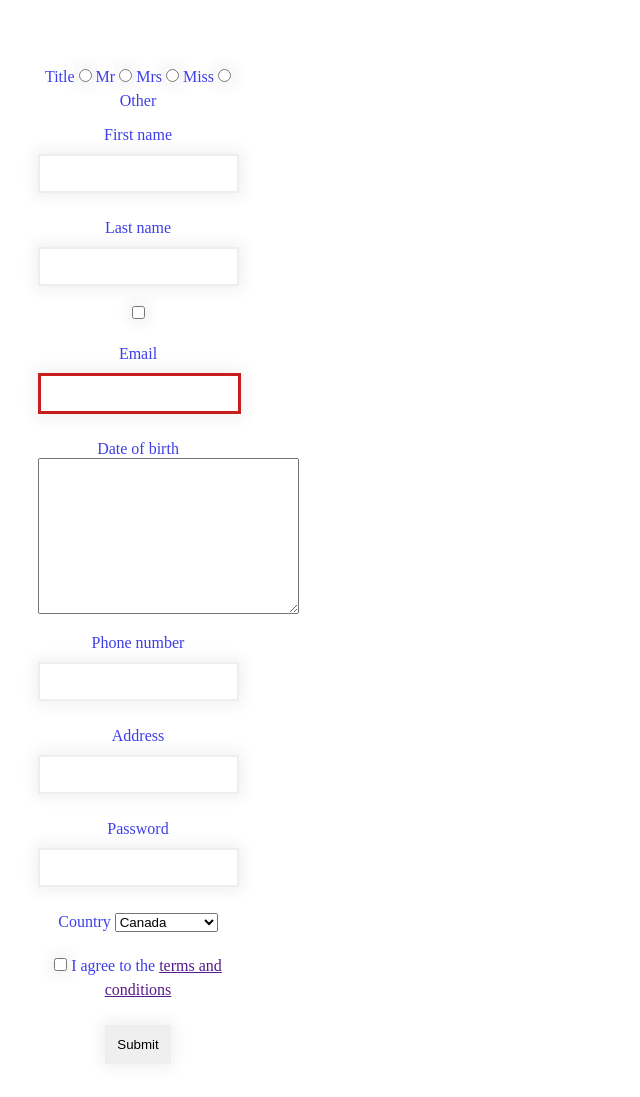
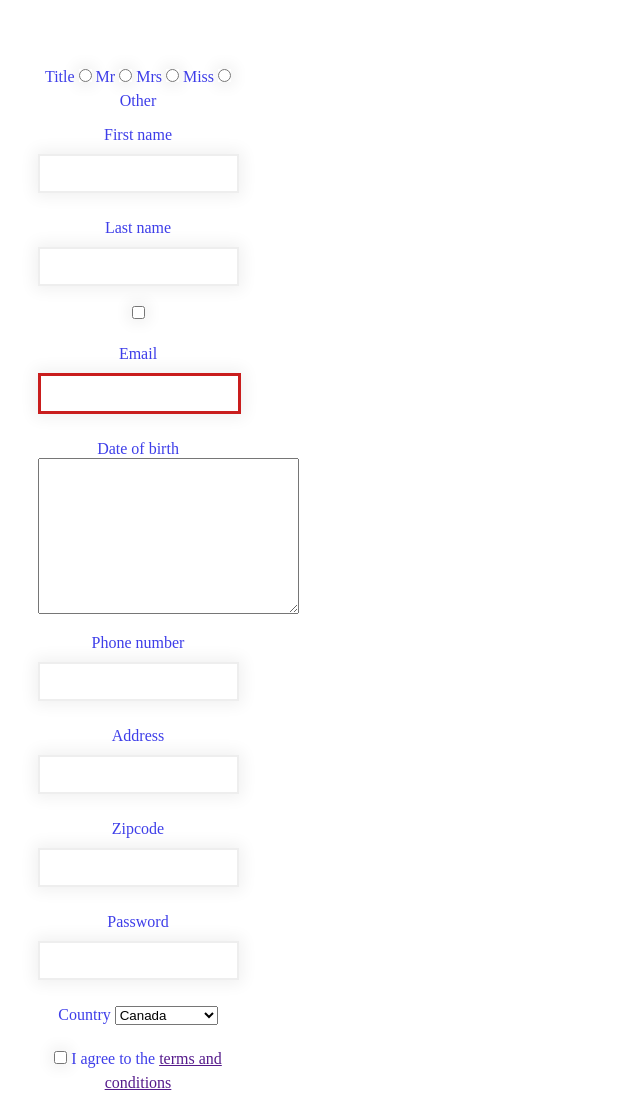
Before and after one commit to Automationer/batch_3, a plain HTML site: page index.html in a window 1280 px wide. Shown: the top 1097 px of the page, without its empty margins (0-640 px from the left). Drawn offline with Linux system fonts and the light colour scheme.

Commit message:
Add zipcode field

```diff
--- a/index.html
+++ b/index.html
@@ -90,6 +90,11 @@
             <input class="phone-style-here" type="text">
         </p>
 
+          <p>
+            <label>Zipcode</label>
+            <input class="phone-style-here" type="text">
+        </p>
+
          <p>
             <label>Password</label>
             <input type="text">
```
